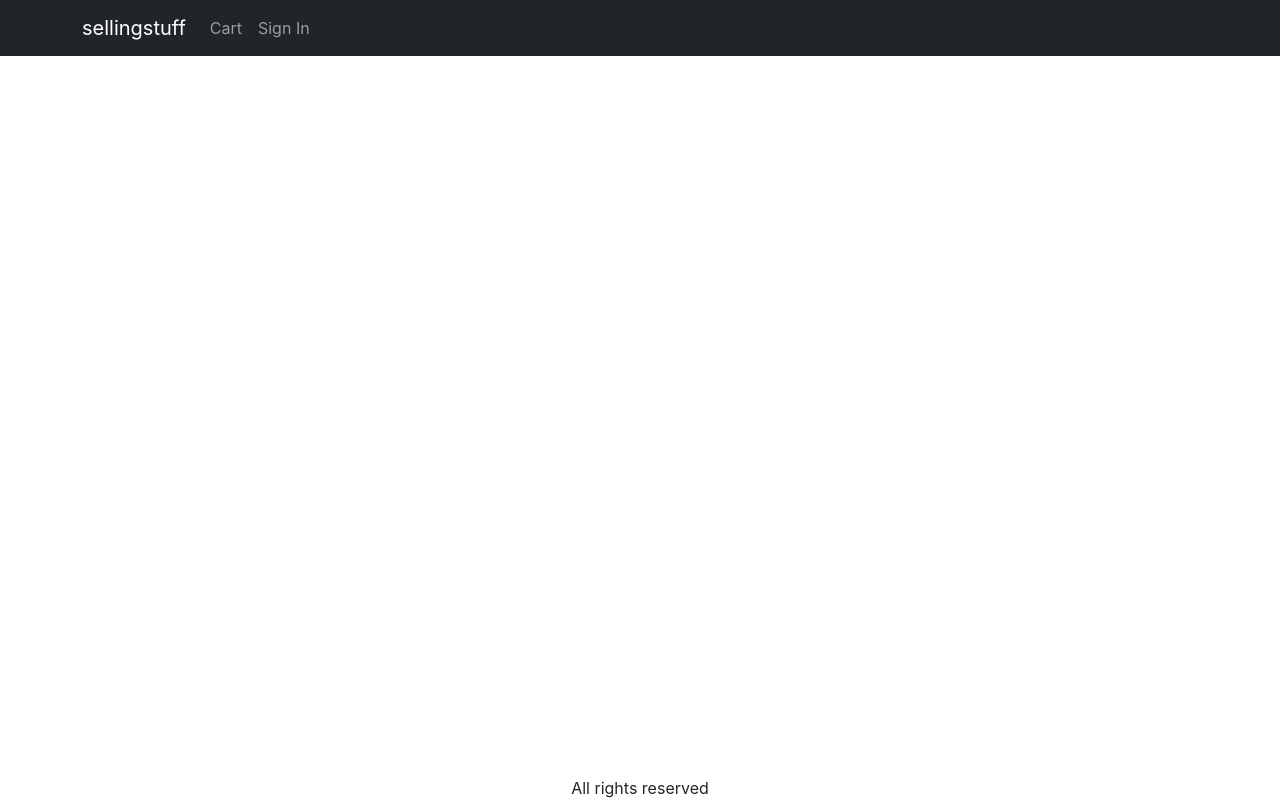
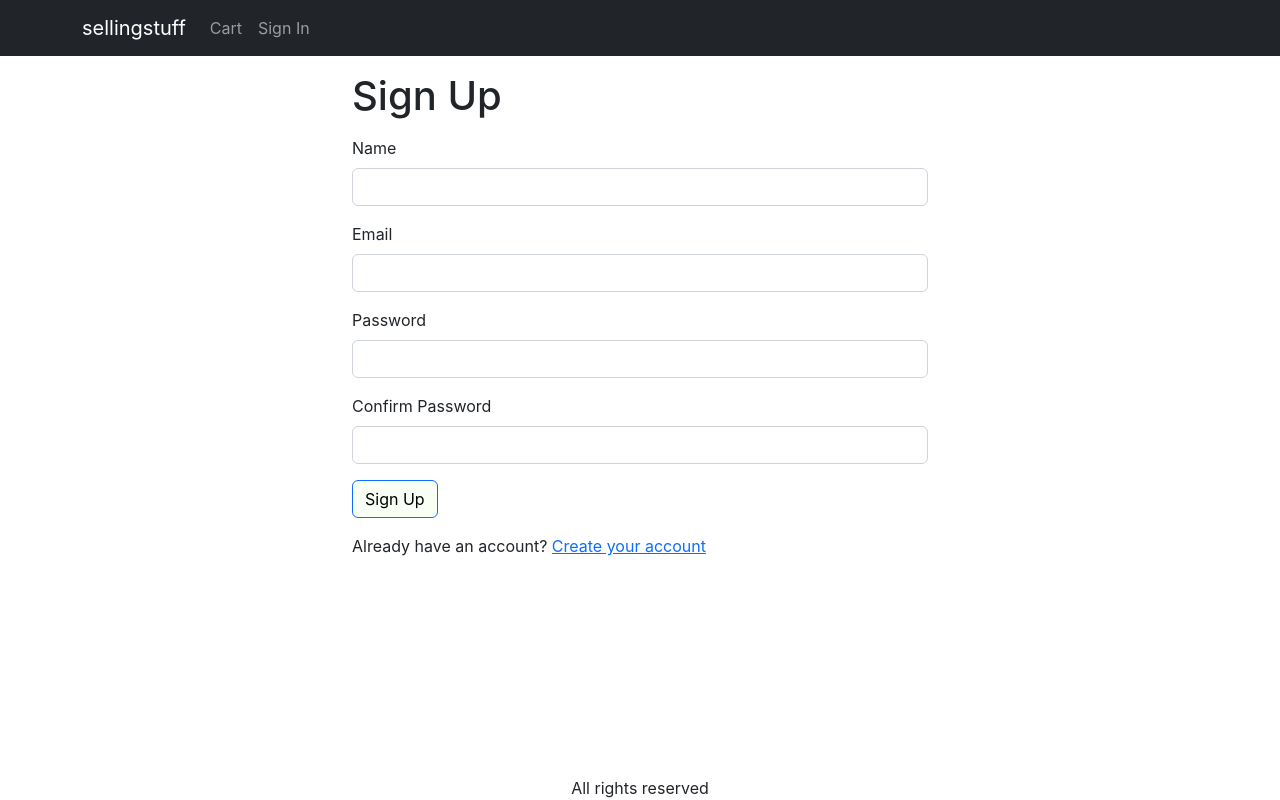
Before and after one commit to oraanlevi/SellingStuff, a React (Create React App) app in the folder frontend/: page /signup in a window 1280 px wide. Built offline with nearby package versions, Linux system fonts and the light colour scheme.

Commit message:
adding payment methods

```diff
--- a/frontend/src/App.js
+++ b/frontend/src/App.js
@@ -14,6 +14,8 @@
 import CartScreen from './screens/CartScreen';
 import SigninScreen from './screens/SigninScreen';
 import ShippingAddressScreen from './screens/ShippingAddressScreen';
+import SignupScreen from './screens/SignUpScreen';
+import PaymentMethodScreen from './screens/PaymentMethodScreen';
 
 function App() {
   const { state, dispatch: ctxDispatch } = useContext(Store);
@@ -23,6 +25,7 @@
     ctxDispatch({ type: 'USER_SIGNOUT' });
     localStorage.removeItem('userInfo');
     localStorage.removeItem('shippingAddress');
+    localStorage.removeItem('paymentMethod');
   };
 
   return (
@@ -76,7 +79,9 @@
               <Route path="/product/:slug" element={<ProductScreen />} />
               <Route path="/cart" element={<CartScreen />} />
               <Route path="/signin" element={<SigninScreen />} />
+              <Route path="/signup" element={<SignupScreen />} />
               <Route path="/shipping" element={<ShippingAddressScreen />} />
+              <Route path="/payment" element={<PaymentMethodScreen />} />
               <Route path="/" element={<HomeScreen />} />
             </Routes>
           </Container>
--- a/frontend/src/Store.js
+++ b/frontend/src/Store.js
@@ -11,6 +11,9 @@
     shippingAddress: localStorage.getItem('shippingAddress')
       ? JSON.parse(localStorage.getItem('shippingAddress'))
       : {},
+    paymentMethod: localStorage.getItem('paymentMethod')
+      ? localStorage.getItem('paymentMethod')
+      : '',
 
     cartItems: localStorage.getItem('cartItems')
       ? JSON.parse(localStorage.getItem('cartItems'))
@@ -50,6 +53,7 @@
         cart: {
           cartItems: [],
           shippingAddress: {},
+          paymentMethod: '',
         },
       };
     case 'SAVE_SHIPPING_ADDRESS':
@@ -59,6 +63,11 @@
           ...state.cart,
           shippingAddress: action.payload,
         },
+      };
+    case 'SAVE_PAYMENT_METHOD':
+      return {
+        ...state,
+        cart: { ...state.cart, paymentMethod: action.payload },
       };
 
     default:
--- /dev/null
+++ b/frontend/src/screens/PaymentMethodScreen.js
@@ -0,0 +1,67 @@
+import React, { useEffect, useContext, useState } from 'react';
+import { Helmet } from 'react-helmet-async';
+import { useNavigate } from 'react-router-dom';
+import Form from 'react-bootstrap/Form';
+import Button from 'react-bootstrap/Button';
+import CheckoutSteps from '../components/CheckoutSteps';
+import { Store } from '../Store';
+
+export default function PaymentMethodScreen() {
+  const navigate = useNavigate;
+  const { state, dispatch: ctxDispatch } = useContext(Store);
+  const {
+    cart: { shippingAddress, paymentMethod },
+  } = state;
+
+  const [paymentMethodName, setPaymentMethod] = useState(
+    paymentMethod || 'PayPal'
+  );
+  useEffect(() => {
+    if (!shippingAddress.address) {
+      navigate('/shipping');
+    }
+  }, [shippingAddress, navigate]);
+  const submitHandler = (e) => {
+    e.preventDeafult();
+    ctxDispatch({ type: 'SAVE_PAYMENT_METHOD', payload: paymentMethodName });
+    localStorage.setItem('paymentMethod', paymentMethodName);
+    navigate('/placeorder');
+  };
+  return (
+    <div>
+      <CheckoutSteps step1 step2 step3>
+        {' '}
+      </CheckoutSteps>
+      <div className="container small-container"></div>
+      <Helmet>
+        <title> Payment Method </title>
+      </Helmet>
+      <h1 className="my-3"> Payment Method </h1>
+      <Form onSubmit={submitHandler}>
+        <div className="mb-3">
+          <Form.Check
+            type="radio"
+            id="PayPal"
+            label="PayPal"
+            value="PayPal"
+            checked={paymentMethodName === 'PayPal'}
+            onChange={(e) => setPaymentMethod(e.target.value)}
+          />
+        </div>
+        <div className="mb-3">
+          <Form.Check
+            type="radio"
+            id="Stripe"
+            label="Stripe"
+            value="Stripe"
+            checked={paymentMethodName === 'Stripe'}
+            onChange={(e) => setPaymentMethod(e.target.value)}
+          />
+        </div>
+        <div className="mb-3">
+          <Button type="submit"> Continue</Button>
+        </div>
+      </Form>
+    </div>
+  );
+}
--- /dev/null
+++ b/frontend/src/screens/SignUpScreen.js
@@ -0,0 +1,102 @@
+import Axios from 'axios';
+import { Link, useLocation, useNavigate } from 'react-router-dom';
+import Container from 'react-bootstrap/Container';
+import Button from 'react-bootstrap/Button';
+import Form from 'react-bootstrap/Form';
+import { Helmet } from 'react-helmet-async';
+import { useContext, useState, useEffect } from 'react';
+import { Store } from '../Store';
+import { toast } from 'react-toastify';
+import { getError } from '../utils';
+
+export default function SignupScreen() {
+  const navigate = useNavigate();
+  const { search } = useLocation();
+  const redirectInUrl = new URLSearchParams(search).get('redirect');
+  const redirect = redirectInUrl ? redirectInUrl : '/';
+
+  const [name, setName] = useState('');
+  const [email, setEmail] = useState('');
+  const [password, setPassword] = useState('');
+  const [confirmPassword, setConfirmPassword] = useState('');
+
+  const { state, dispatch: ctxDispatch } = useContext(Store);
+  const { userInfo } = state;
+
+  const submitHandler = async (e) => {
+    e.preventDefault();
+    if (password !== confirmPassword) {
+      toast.error('Passwords do not match');
+      return;
+    }
+    try {
+      const { data } = await Axios.post('/api/users/signup', {
+        name,
+        email,
+        password,
+      });
+      ctxDispatch({ type: 'USER_SIGNIN', payload: data });
+      localStorage.setItem('userInfo', JSON.stringify(data));
+      navigate(redirect || '/');
+      console.log(data);
+    } catch (err) {
+      toast.error(getError(err));
+    }
+  };
+
+  useEffect(() => {
+    if (userInfo) {
+      navigate(redirect);
+    }
+  }, [navigate, redirect, userInfo]);
+
+  return (
+    <Container className="small-container">
+      <Helmet>
+        <title> Sign Up </title>
+      </Helmet>
+      <h1 className="my-3">Sign Up</h1>
+      <Form onSubmit={submitHandler}>
+        <Form.Group className="mb-3" controlId="name">
+          <Form.Label> Name</Form.Label>
+          <Form.Control
+            type="name"
+            required
+            onChange={(e) => setName(e.target.value)}
+          />
+        </Form.Group>
+        <Form.Group className="mb-3" controlId="email">
+          <Form.Label> Email</Form.Label>
+          <Form.Control
+            type="email"
+            required
+            onChange={(e) => setEmail(e.target.value)}
+          />
+        </Form.Group>
+        <Form.Group className="mb-3" controlId="password">
+          <Form.Label> Password</Form.Label>
+          <Form.Control
+            type="password"
+            required
+            onChange={(e) => setPassword(e.target.value)}
+          />
+        </Form.Group>
+        <Form.Group className="mb-3" controlId="confirmPassword">
+          <Form.Label> Confirm Password</Form.Label>
+          <Form.Control
+            type="password"
+            required
+            onChange={(e) => setConfirmPassword(e.target.value)}
+          />
+        </Form.Group>
+        <div className="mb-3">
+          <Button type="sumbit">Sign Up</Button>
+        </div>
+        <div className="mb-3">
+          Already have an account?{' '}
+          <Link to={`/signup?redirect=${redirect}`}> Create your account</Link>
+        </div>
+      </Form>
+    </Container>
+  );
+}
```
